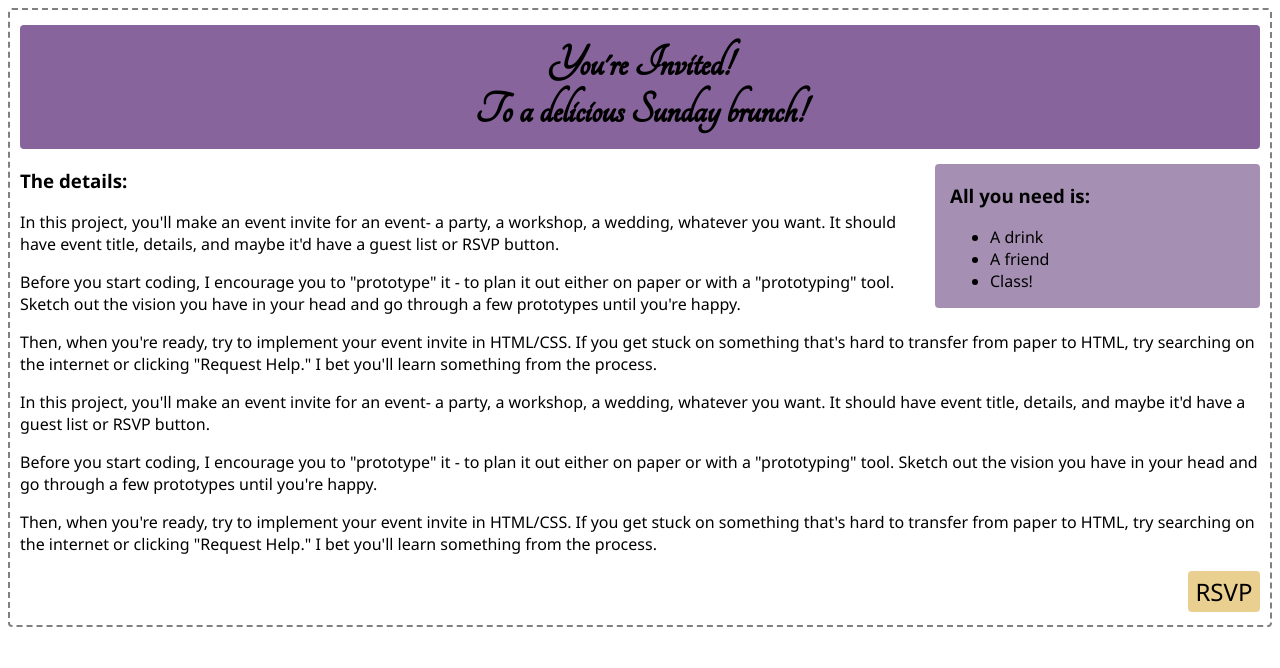
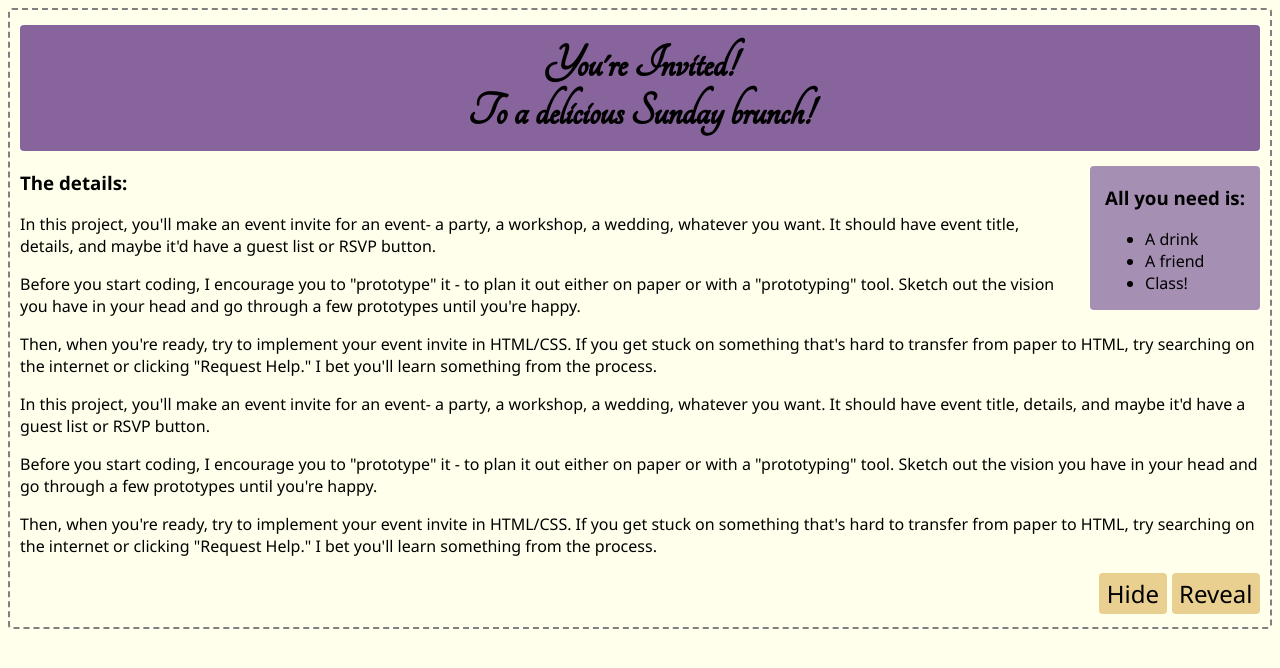
Before and after one commit to Gelmai/gelmai.github.io, a plain HTML site: page index.html in a window 1280 px wide. Drawn offline with Linux system fonts and the light colour scheme.

Commit message:
hide and reveal buttons added

```diff
--- a/index.html
+++ b/index.html
@@ -5,50 +5,7 @@
         <title>Project: Event invite</title>
         <link rel="stylesheet"
           href="https://fonts.googleapis.com/css?family=Tangerine">
-        <style>
-            body {
-                border: 2px dashed gray;
-                padding: 0px 10px 10px 10px;
-                font-family: 'Segoe UI', Tahoma, Geneva, Verdana, sans-serif;
-                border-radius: 4px;
-
-            }
-
-            #header {
-                text-align: center;
-                background-color: #87649C;
-                font-family: 'Tangerine', sans-serif;
-                font-size: 46px;
-                font-weight: bold;
-                padding-top: 15px;
-                padding-bottom: 15px;
-                margin-top: 15px;
-                border-radius: 4px;
-            }
-
-            #needs-sidebar {
-                float: right;
-                width: 25%;
-                background-color: #A58FB3;
-                margin-top: 15px;
-                padding-left: 15px;
-                border-radius: 4px;
-            }
-
-            #rsvp-button{
-                float: right;
-                border-radius: 4px;
-                background-color: #E9CF90;
-                font-size: x-large;
-                padding: 1mm 2mm 1mm 2mm;
-
-            }
-
-            #rsvp-button:hover, #rsvp-button:active, #rsvp-button:focus {
-                background-color: #C3A04D;
-            }
-
-        </style>
+        <link rel="stylesheet" type="text/css" href="style.css">
     </head>
     <body>
         <div id="header">
@@ -79,7 +36,8 @@
             <p>Before you start coding, I encourage you to "prototype" it - to plan it out either on paper or with a "prototyping" tool. Sketch out the vision you have in your head and go through a few prototypes until you're happy.</p>
 
             <p>Then, when you're ready, try to implement your event invite in HTML/CSS. If you get stuck on something that's hard to transfer from paper to HTML, try searching on the internet or clicking "Request Help." I bet you'll learn something from the process.</p>
-            <div id="rsvp-button">RSVP</div>
+            <div id="rsvp-button" onclick="document.querySelector('#needs-sidebar').style.display='initial';">Reveal</div>
+            <div id="rsvp-button" onclick="document.querySelector('#needs-sidebar').style.display='none';">Hide</div>
             <br>
             <br>
         </div>
--- /dev/null
+++ b/style.css
@@ -0,0 +1,46 @@
+body {
+  border: 2px dashed gray;
+  padding: 0px 10px 10px 10px;
+  font-family: "Segoe UI", Tahoma, Geneva, Verdana, sans-serif;
+  border-radius: 4px;
+  background-color: #ffffeb;
+}
+
+#header {
+  text-align: center;
+  background-color: #87649c;
+  font-family: "Tangerine", sans-serif;
+  font-size: 3em;
+  font-weight: bold;
+  padding-top: 15px;
+  padding-bottom: 15px;
+  margin-top: 15px;
+  border-radius: 4px;
+}
+
+#needs-sidebar {
+  float: right;
+  /*width: 25%;*/
+  background-color: #a58fb3;
+  margin: 15px 0px 15px 15px;
+
+  padding-left: 15px;
+  padding-right: 15px;
+  border-radius: 4px;
+}
+
+#rsvp-button {
+  float: right;
+  border-radius: 4px;
+  background-color: #e9cf90;
+  font-size: x-large;
+  padding: 1mm 2mm 1mm 2mm;
+  margin-left: 5px;
+  text-decoration: none;
+}
+
+#rsvp-button:hover,
+#rsvp-button:active,
+#rsvp-button:focus {
+  background-color: #c3a04d;
+}
```
